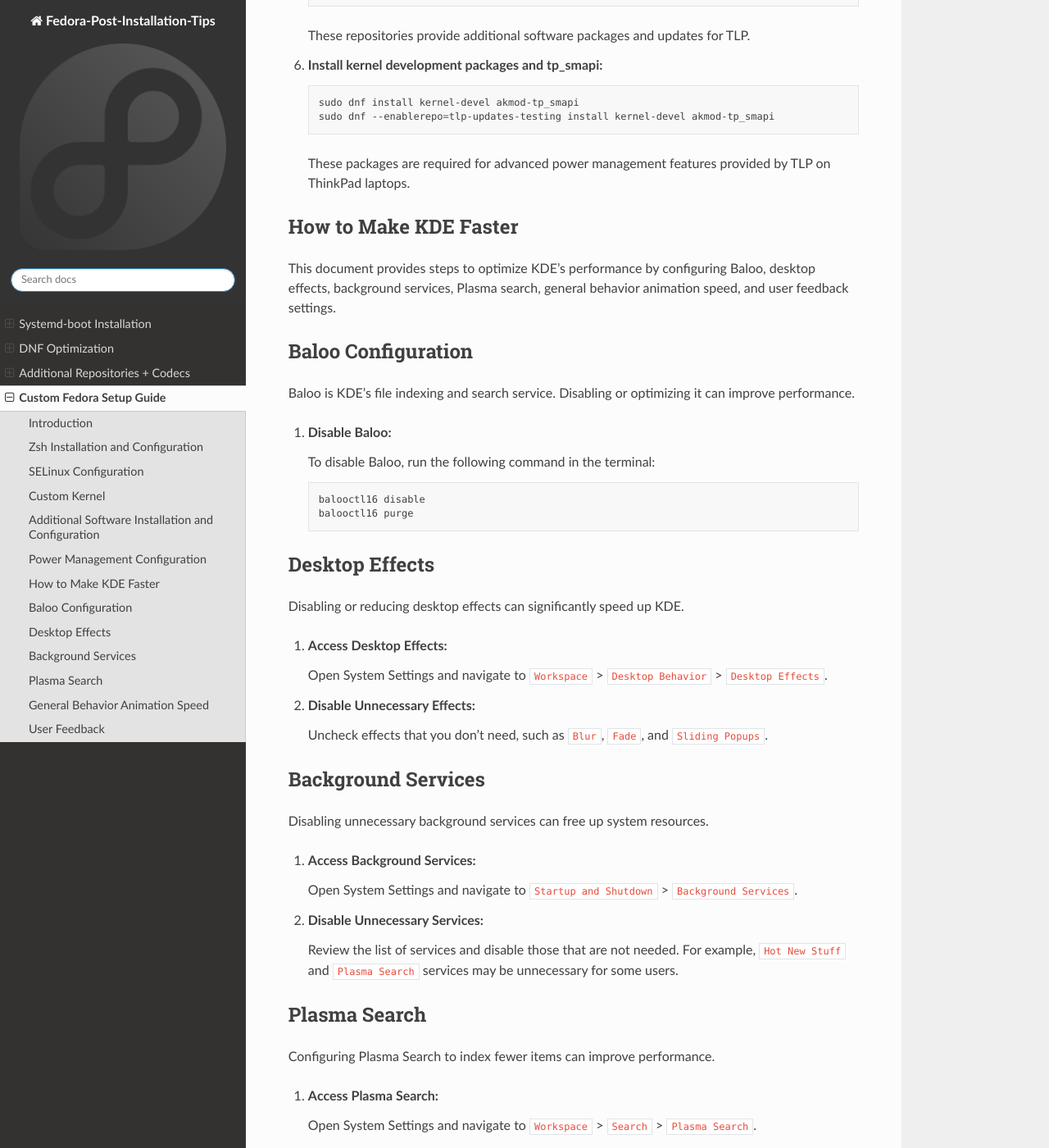
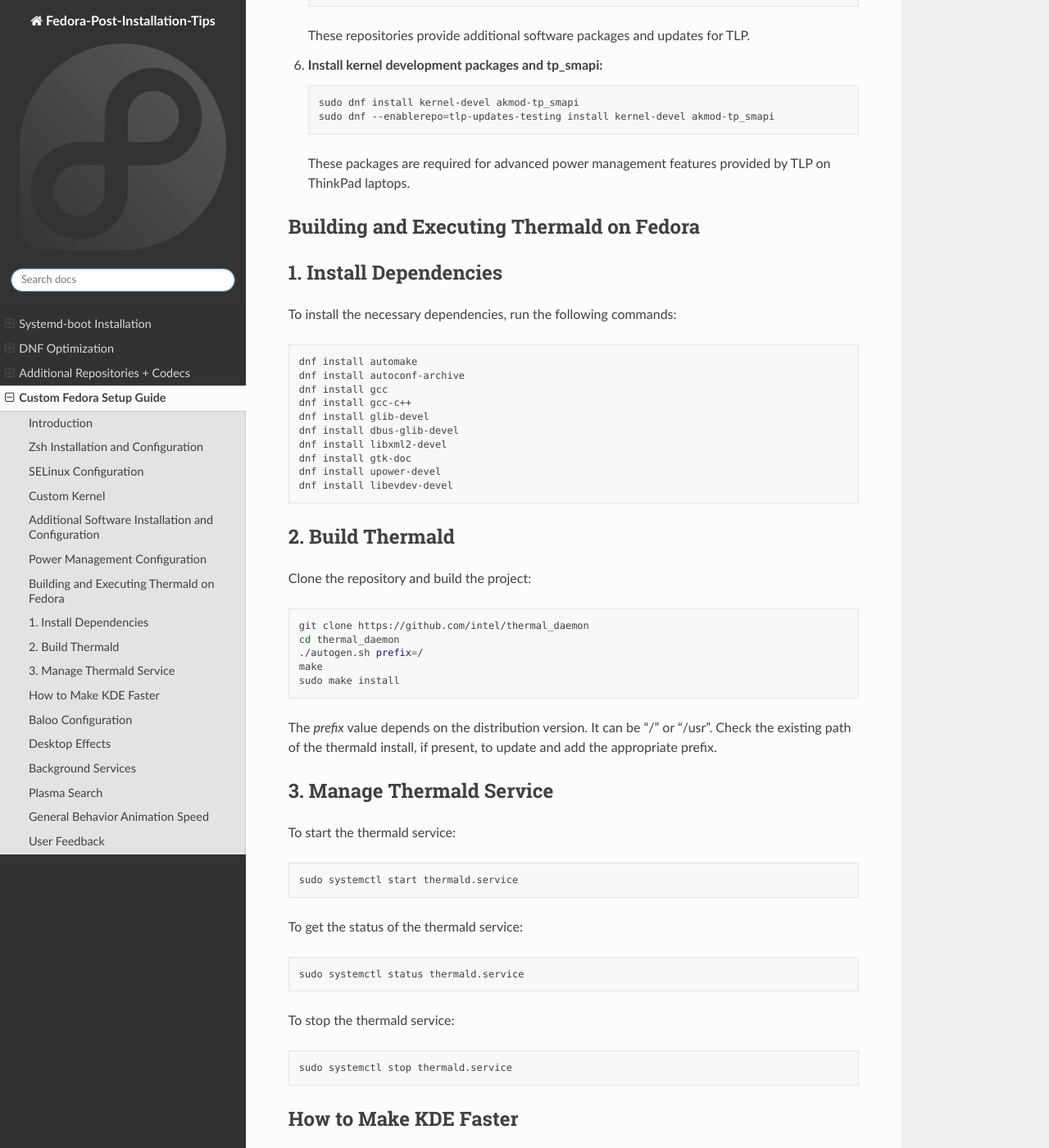
Before and after one commit to Witek3023/Fedora-Post-Installation-Tips, a Sphinx documentation site: the page built from docs/source/personal.rst, in a window 1280 px wide and 1400 px high, scrolled down 3925 px. Shown: the whole window at 82% size. Built offline with Sphinx 7.4.7 and the Read the Docs theme 2.0.0, drawn with Linux system fonts in a browser that asks for light colours.

Commit message:
Update personal.rst

```diff
--- a/docs/source/personal.rst
+++ b/docs/source/personal.rst
@@ -203,6 +203,63 @@
 
    These packages are required for advanced power management features provided by TLP on ThinkPad laptops.
 
+Building and Executing Thermald on Fedora
+-----------------------------------------
+
+1. Install Dependencies
+------------------------
+
+To install the necessary dependencies, run the following commands:
+
+.. code-block:: bash
+
+    dnf install automake
+    dnf install autoconf-archive
+    dnf install gcc
+    dnf install gcc-c++
+    dnf install glib-devel
+    dnf install dbus-glib-devel
+    dnf install libxml2-devel
+    dnf install gtk-doc
+    dnf install upower-devel
+    dnf install libevdev-devel
+
+2. Build Thermald
+-----------------
+
+Clone the repository and build the project:
+
+.. code-block:: bash
+
+    git clone https://github.com/intel/thermal_daemon
+    cd thermal_daemon
+    ./autogen.sh prefix=/
+    make
+    sudo make install
+
+The `prefix` value depends on the distribution version. It can be "/" or "/usr".
+Check the existing path of the thermald install, if present, to update and add the appropriate prefix.
+
+3. Manage Thermald Service
+--------------------------
+
+To start the thermald service:
+
+.. code-block:: bash
+
+    sudo systemctl start thermald.service
+
+To get the status of the thermald service:
+
+.. code-block:: bash
+
+    sudo systemctl status thermald.service
+
+To stop the thermald service:
+
+.. code-block:: bash
+
+    sudo systemctl stop thermald.service
 
 How to Make KDE Faster
 ----------------------
```
